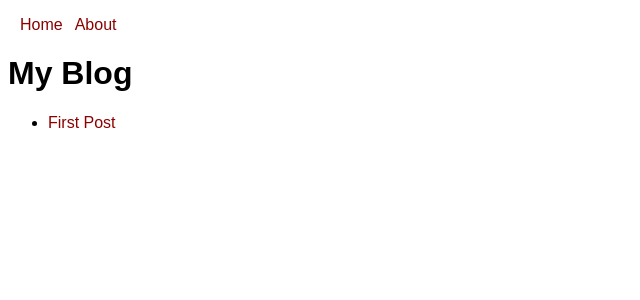
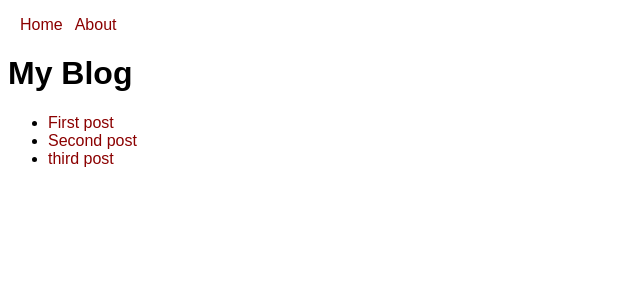
Before and after one commit to pon0204/nextjs-practice, a Next.js app: page / in a window 1280 px wide. Shown: the top 300 px of the page, without its empty margins (0-640 px from the left). Built offline with nearby package versions, Linux system fonts and the light colour scheme.

Commit message:
feat: 投稿の一覧表示

```diff
--- a/lib/posts.js
+++ b/lib/posts.js
@@ -12,6 +12,16 @@
   return { date, title, body }
 }
 
+export async function getPosts() {
+  const slugs = await getSlugs()
+  const posts = []
+  for (const slug of slugs) {
+    const post = await getPost(slug)
+    posts.push({ slug, ...post })
+  }
+  return posts
+}
+
 export async function getSlugs() {
   const suffix = '.md'
   const files = await readdir('content/posts')
--- a/pages/index.js
+++ b/pages/index.js
@@ -1,9 +1,17 @@
 import Head from 'next/head'
 import Link from 'next/link'
 import NavBar from '../components/NavBar'
+import { getPosts } from '../lib/posts'
 
-function HomePage() {
-  console.log('[Home Page] render')
+export async function getStaticProps() {
+  const posts = await getPosts()
+  return {
+    props: { posts },
+  }
+}
+
+function HomePage({ posts }) {
+  console.log('[Home Page] render', posts)
   return (
     <>
       <Head>
@@ -12,11 +20,13 @@
       <main>
         <h1>My Blog</h1>
         <ul>
-          <li>
-            <Link href="/posts/first-post">
-              <a>First Post</a>
-            </Link>
-          </li>
+          {posts.map((post) => (
+            <li key={post.slug}>
+              <Link href={`/posts/${post.slug}`}>
+                <a>{post.title}</a>
+              </Link>
+            </li>
+          ))}
         </ul>
       </main>
     </>
```
